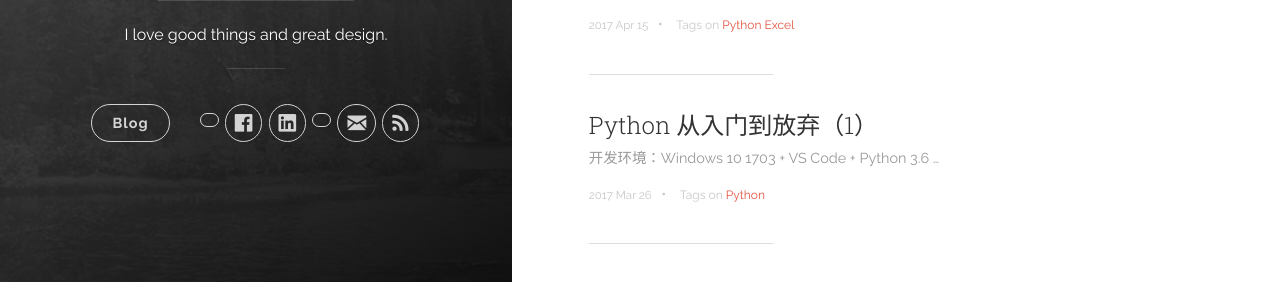
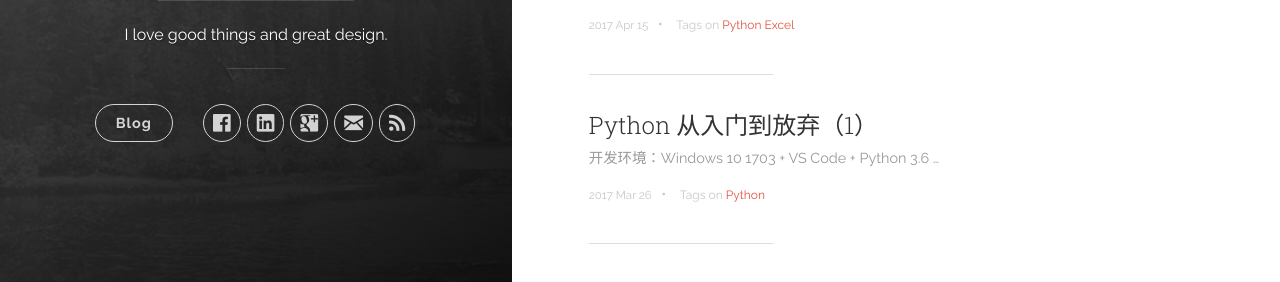
Before and after one commit to zhenglyu-test/zhenglyu-test.github.io, a Jekyll site: the page built from index.html, in a window 1280 px wide. Shown: the part 473-755 px from the top of the page. Built offline with Jekyll 4.4.1, drawn with Linux system fonts in a browser that asks for light colours; the list of posts is cut into pages by our own code.

Commit message:
fix icon
fix icon

```diff
--- a/_includes/header.html
+++ b/_includes/header.html
@@ -27,12 +27,12 @@
           <nav class="cover-navigation navigation--social">
             <ul class="navigation">
 
-            {% if site.author.twitter_username %}
+            {% if site.author.Instagram_username %}
               <!-- Twitter -->
               <li class="navigation__item">
-                <a href="http://instagram.com/{{ site.author.twitter_username }}" title="@{{ site.author.twitter_username }} on Twitter" target="_blank">
-                  <i class="icon icon-social-instagram-filled"></i>
-                  <span class="label">Twitter</span>
+                <a href="http://instagram.com/{{ site.author.Instagram_username }}" title="@{{ site.author.Instagram_username }} on Instagram" target="_blank">
+                  <i class="icon icon-social-instagram"></i>
+                  <span class="label">Instagram</span>
                 </a>
               </li>
             {% endif %}
@@ -61,7 +61,7 @@
               <!-- GitHub -->
               <li class="navigation__item">
                 <a href="https://www.github.com/{{ site.author.github_username }}" title="{{ site.author.github_username }} on GitHub" target="_blank">
-                  <i class="icon icon-social-sina-weibo"></i>
+                  <i class="icon icon-social-google-plus"></i>
                   <span class="label">GitHub</span>
                 </a>
               </li>
```
